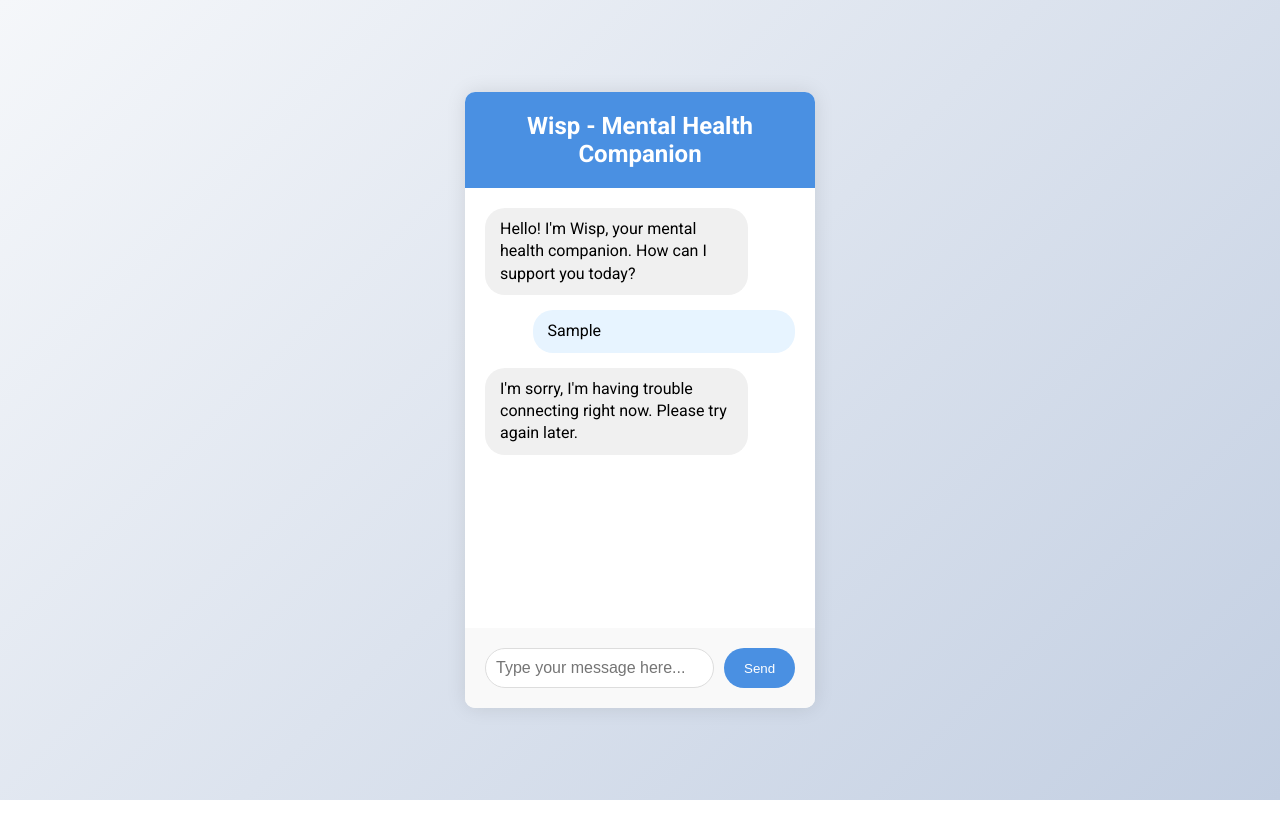
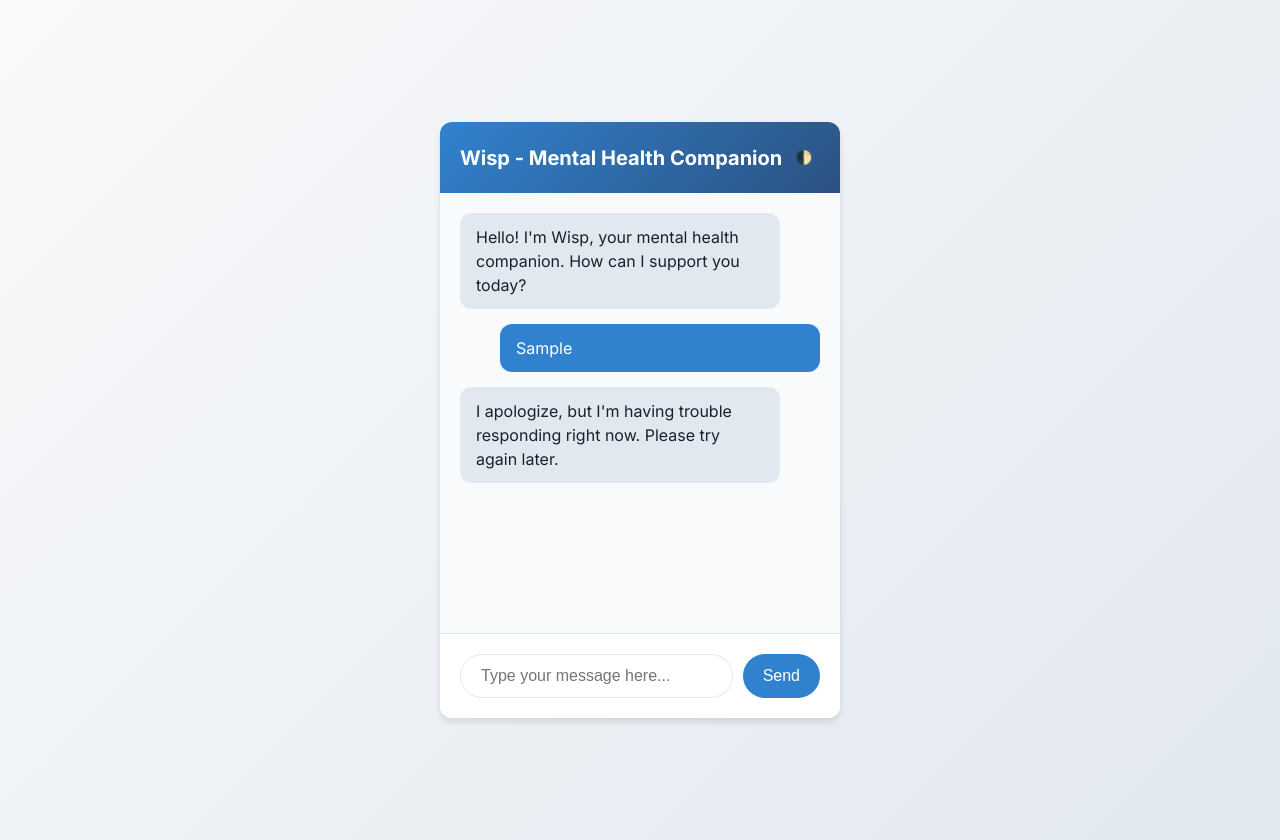
Before and after one commit to MAHESH18TECH/Wisp, a plain HTML site: page index.html in a window 1280 px wide. Both pictures are taken after typing "Sample" into the empty fields and a click on the button "Send". Before the commit the page ends 800 px from the top, so only its background shows below. Drawn offline with nearby package versions, Linux system fonts and the light colour scheme; no server answers.

Commit message:
Update index.html

```diff
--- a/index.html
+++ b/index.html
@@ -3,107 +3,221 @@
 <head>
     <meta charset="UTF-8">
     <meta name="viewport" content="width=device-width, initial-scale=1.0">
-    <title>Wisp - Your Mental Health Companion</title>
+    <title>Wisp - Mental Health Companion</title>
     <script src="https://code.jquery.com/jquery-3.6.0.min.js"></script>
-    <link href="https://fonts.googleapis.com/css2?family=Roboto:wght@300;400;700&display=swap" rel="stylesheet">
+    <link href="https://fonts.googleapis.com/css2?family=Inter:wght@300;400;500;700&display=swap" rel="stylesheet">
     <style>
         body {
-            font-family: 'Roboto', sans-serif;
-            background: linear-gradient(135deg, #f5f7fa 0%, #c3cfe2 100%);
+            font-family: 'Inter', sans-serif;
+            background: linear-gradient(135deg, #f8f9fa 0%, #e2e8f0 100%);
             margin: 0;
-            padding: 0;
+            padding: 20px;
             display: flex;
             justify-content: center;
             align-items: center;
             min-height: 100vh;
+            transition: all 0.3s;
         }
+
+        body.dark-mode {
+            background: linear-gradient(135deg, #1a202c 0%, #2d3748 100%);
+        }
+
         .chat-container {
             background-color: #ffffff;
-            border-radius: 10px;
-            box-shadow: 0 0 20px rgba(0, 0, 0, 0.1);
+            border-radius: 12px;
+            box-shadow: 0 4px 6px rgba(0, 0, 0, 0.1);
             overflow: hidden;
-            width: 350px;
+            width: 400px;
             max-width: 100%;
+            display: flex;
+            flex-direction: column;
+            transition: all 0.3s;
         }
+
+        body.dark-mode .chat-container {
+            background-color: #2d3748;
+            box-shadow: 0 4px 6px rgba(0, 0, 0, 0.3);
+        }
+
         .chat-header {
-            background-color: #4a90e2;
+            background: linear-gradient(135deg, #3182ce, #2c5282);
             color: #ffffff;
             padding: 20px;
-            text-align: center;
-            font-size: 24px;
+            display: flex;
+            justify-content: space-between;
+            align-items: center;
+        }
+
+        .header-title {
+            font-size: 20px;
             font-weight: 700;
         }
+
+        .theme-toggle {
+            background: none;
+            border: none;
+            color: white;
+            cursor: pointer;
+            padding: 8px;
+            border-radius: 50%;
+            transition: background-color 0.3s;
+        }
+
+        .theme-toggle:hover {
+            background-color: rgba(255, 255, 255, 0.1);
+        }
+
         .chat-messages {
+            flex-grow: 1;
             height: 400px;
             overflow-y: auto;
             padding: 20px;
+            background: #f8fafc;
+            transition: background-color 0.3s;
         }
+
+        body.dark-mode .chat-messages {
+            background-color: #1a202c;
+        }
+
         .message {
             margin-bottom: 15px;
-            line-height: 1.4;
-            padding: 10px 15px;
-            border-radius: 20px;
-            max-width: 75%;
-            animation: fadeIn 0.5s;
+            line-height: 1.5;
+            padding: 12px 16px;
+            border-radius: 12px;
+            max-width: 80%;
+            position: relative;
+            animation: slideIn 0.3s ease-out;
+            word-wrap: break-word;
         }
-        @keyframes fadeIn {
-            from { opacity: 0; transform: translateY(10px); }
-            to { opacity: 1; transform: translateY(0); }
+
+        @keyframes slideIn {
+            from {
+                opacity: 0;
+                transform: translateY(10px);
             }
+            to {
+                opacity: 1;
+                transform: translateY(0);
+            }
+        }
+
         .user-message {
-            background-color: #e7f4ff;
+            background-color: #3182ce;
+            color: white;
             align-self: flex-end;
             margin-left: auto;
         }
+
         .bot-message {
-            background-color: #f0f0f0;
+            background-color: #e2e8f0;
+            color: #1a202c;
             align-self: flex-start;
         }
+
+        body.dark-mode .bot-message {
+            background-color: #4a5568;
+            color: white;
+        }
+
         .input-area {
             display: flex;
             padding: 20px;
-            background-color: #f9f9f9;
+            background-color: #ffffff;
+            border-top: 1px solid #e2e8f0;
+            transition: all 0.3s;
         }
+
+        body.dark-mode .input-area {
+            background-color: #2d3748;
+            border-top-color: #4a5568;
+        }
+
         #user-input {
             flex-grow: 1;
-            padding: 10px;
-            border: 1px solid #ddd;
-            border-radius: 20px;
+            padding: 12px 20px;
+            border: 1px solid #e2e8f0;
+            border-radius: 25px;
             font-size: 16px;
+            transition: all 0.3s;
+            background-color: #ffffff;
+            color: #1a202c;
         }
+
+        body.dark-mode #user-input {
+            background-color: #4a5568;
+            border-color: #4a5568;
+            color: white;
+        }
+
+        #user-input:focus {
+            outline: none;
+            border-color: #3182ce;
+            box-shadow: 0 0 0 2px rgba(49, 130, 206, 0.2);
+        }
+
         #send-button {
-            background-color: #4a90e2;
+            background-color: #3182ce;
             color: white;
             border: none;
-            padding: 10px 20px;
+            padding: 12px 20px;
             margin-left: 10px;
-            border-radius: 20px;
+            border-radius: 25px;
             cursor: pointer;
-            transition: background-color 0.3s;
+            font-size: 16px;
+            transition: all 0.3s;
         }
+
         #send-button:hover {
-            background-color: #3a7bc8;
+            background-color: #2c5282;
         }
+
         .typing-indicator {
-            display: none;
-            padding: 10px 15px;
-            background-color: #f0f0f0;
-            border-radius: 20px;
+            display: flex;
+            align-items: center;
+            padding: 12px 16px;
+            background-color: #e2e8f0;
+            border-radius: 12px;
             margin-bottom: 15px;
             align-self: flex-start;
             animation: pulse 1.5s infinite;
         }
+
+        body.dark-mode .typing-indicator {
+            background-color: #4a5568;
+        }
+
+        .typing-indicator span {
+            height: 8px;
+            width: 8px;
+            background-color: #718096;
+            border-radius: 50%;
+            display: inline-block;
+            margin-right: 5px;
+        }
+
+        .typing-indicator span:nth-child(1) { animation: bounce 1s infinite; }
+        .typing-indicator span:nth-child(2) { animation: bounce 1s infinite 0.2s; }
+        .typing-indicator span:nth-child(3) { animation: bounce 1s infinite 0.4s; }
+
+        @keyframes bounce {
+            0%, 80%, 100% { transform: translateY(0); }
+            40% { transform: translateY(-10px); }
+        }
+
         @keyframes pulse {
-            0% { opacity: .5; }
+            0% { opacity: 0.6; }
             50% { opacity: 1; }
-            100% { opacity: .5; }
+            100% { opacity: 0.6; }
         }
     </style>
 </head>
 <body>
 <div class="chat-container">
     <div class="chat-header">
-            Wisp - Mental Health Companion
+        <div class="header-title">Wisp - Mental Health Companion</div>
+        <button class="theme-toggle" onclick="toggleTheme()">🌓</button>
     </div>
     <div class="chat-messages" id="chat-messages">
         <div class="message bot-message">Hello! I'm Wisp, your mental health companion. How can I support you today?</div>
@@ -128,7 +242,10 @@
         }
 
         function showTypingIndicator() {
-                const $typingDiv = $('<div>').addClass('typing-indicator').text('Wisp is typing...');
+            const $typingDiv = $('<div>').addClass('typing-indicator')
+                .append($('<span>'))
+                .append($('<span>'))
+                .append($('<span>'));
             $chatMessages.append($typingDiv);
             $chatMessages.scrollTop($chatMessages[0].scrollHeight);
         }
@@ -150,25 +267,30 @@
                 url: '/chat',
                 method: 'POST',
                 contentType: 'application/json',
-                    data: JSON.stringify({message: userMessage}),
+                data: JSON.stringify({ message: userMessage }),
                 success: function(response) {
                     hideTypingIndicator();
                     addMessage(response.response);
                 },
                 error: function() {
                     hideTypingIndicator();
-                        addMessage("I'm sorry, I'm having trouble connecting right now. Please try again later.");
+                    addMessage("I apologize, but I'm having trouble responding right now. Please try again later.");
                 }
             });
         }
 
         $sendButton.click(sendMessage);
+
         $userInput.keypress(function(e) {
-                if (e.which == 13) {
+            if (e.which === 13) {
                 sendMessage();
             }
         });
     });
+
+    function toggleTheme() {
+        document.body.classList.toggle('dark-mode');
+    }
 </script>
 </body>
 </html>
```
Lines whose indentation alone changed are shown as unchanged.
